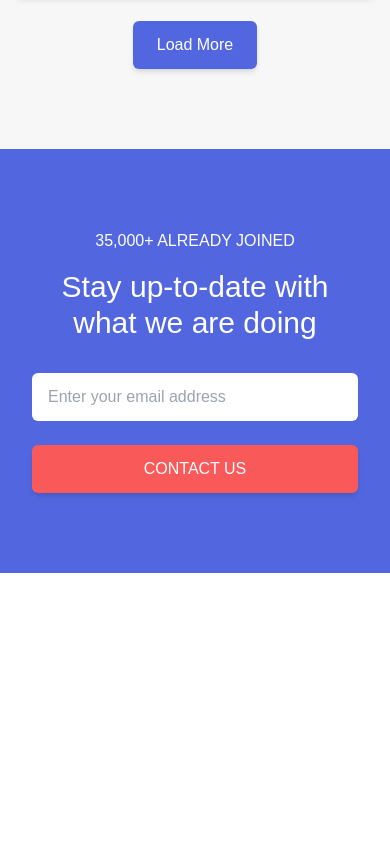
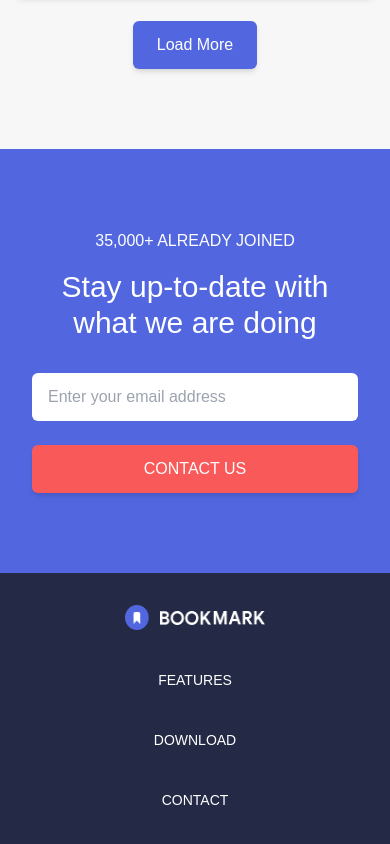
Before and after one commit to htutwaiphyoe/spotify, a Next.js app: page / in a window 390 px wide. Shown: the part 4769-5613 px from the top of the page. Before the commit the page ends 5342 px from the top, so only its background shows below. Built offline with nearby package versions, Linux system fonts and the light colour scheme.

Commit message:
add: footer

```diff
--- a/components/molecules/features/FeatureCard.tsx
+++ b/components/molecules/features/FeatureCard.tsx
@@ -16,7 +16,7 @@ export function FeatureCard({
   return (
     <div className={`relative mt-20 lg:mt-${mt}`}>
       <div
-        className={`container flex flex-col items-center justify-center lg:flex-${direction} gap-x-24`}
+        className={`container flex flex-col items-center justify-center ${direction} gap-x-24`}
       >
         <div className="z-10 flex justify-center flex-1 mb-10 md:mb-36 lg:mb-0">
           <div className="w-5/6 h-5/6 sm:w-3/4 sm:h-3/4 md:w-full md:h-full">
--- a/components/molecules/header/NavList.tsx
+++ b/components/molecules/header/NavList.tsx
@@ -1,12 +1,9 @@
-interface INavItem {
-  href: string;
-  text: string;
-}
+import { INavItem } from "@/interfaces/index";
 
 export function NavList(): JSX.Element {
   const navItems: INavItem[] = [
     { href: "#features", text: "Features" },
-    { href: "#pricing", text: "Pricing" },
+    { href: "#download", text: "Download" },
     { href: "#contact", text: "Contact" },
   ];
 
--- a/components/organisms/Download.tsx
+++ b/components/organisms/Download.tsx
@@ -28,7 +28,7 @@ export function Download(): JSX.Element {
   ];
 
   return (
-    <section className="py-20">
+    <section className="py-20" id="download">
       <SectionHeading
         title="Download the extension"
         description="We've got more browsers in the pipeline. Please do let us know if you've got a favorite you'd like us to prioritize."
--- a/components/organisms/Faq.tsx
+++ b/components/organisms/Faq.tsx
@@ -28,7 +28,7 @@ export function Faq(): JSX.Element {
     },
   ];
   return (
-    <section className="py-20 bg-bookmark-white">
+    <section className="py-20 bg-bookmark-white" id="faq">
       <SectionHeading
         title="Frequently Asked Questions"
         description="Here are some of our FAQs. If you have any other questions you'd like answered please feel free to email us."
--- a/components/organisms/Features.tsx
+++ b/components/organisms/Features.tsx
@@ -12,7 +12,7 @@ export function Features(): JSX.Element {
         "Organize your bookmarks however you like. Our simple drag-and-drop interface gives you complete control over how you manage your  favorite sites.",
       mt: "24",
       type: "left",
-      direction: "row",
+      direction: "lg:flex-row",
     },
     {
       src: "/imgs/illustration-features-tab-2.png",
@@ -22,7 +22,7 @@ export function Features(): JSX.Element {
         "Our powerful search feature will help you find saved sites in no  time at all. No need to crawl through all of your bookmarks.",
       mt: "36",
       type: "right",
-      direction: "row-reverse",
+      direction: "lg:flex-row-reverse",
     },
     {
       src: "/imgs/illustration-features-tab-3.png",
@@ -32,12 +32,15 @@ export function Features(): JSX.Element {
         " Easily share your bookmarks and collections with others. Create a shareable link that you can send at the click of a button.",
       mt: "36",
       type: "left",
-      direction: "row",
+      direction: "lg:flex-row",
     },
   ];
 
   return (
-    <section className="pt-20 mt-20 pb-36 bg-bookmark-white lg:mt-60">
+    <section
+      className="pt-20 mt-20 pb-36 bg-bookmark-white lg:mt-60"
+      id="features"
+    >
       <SectionHeading
         title="Features"
         description="Our aim is to make it quick and easy for you to access your favorite websites. Your bookmarks sync between your devices so you can access them on the go."
--- /dev/null
+++ b/components/organisms/Footer.tsx
@@ -0,0 +1,38 @@
+import Image from "next/image";
+import { INavItem } from "@/interfaces/index";
+import { NavList } from "@/components/molecules/header/NavList";
+
+export function Footer(): JSX.Element {
+  const socials: INavItem[] = [
+    { text: "fa-facebook-square", href: "www.facebook.com" },
+    { text: "fa-twitter", href: "www.twitter.com" },
+  ];
+  return (
+    <footer className="py-8 text-white bg-bookmark-blue">
+      <div className="container flex flex-col items-center md:flex-row">
+        <div className="flex flex-col items-center justify-center flex-1 gap-10 px-2 sm:flex-row md:justify-start">
+          <Image
+            src="/imgs/logo-bookmark-white.png"
+            alt="Bookmark logo"
+            width="140"
+            height="25"
+          />
+          <ul className="flex flex-col gap-10 text-sm text-center text-white uppercase sm:flex-row">
+            <NavList />
+          </ul>
+        </div>
+        <ul className="flex gap-10 mt-12 md:mt-0">
+          {socials.map(
+            (social: INavItem, i: number): JSX.Element => (
+              <li key={i}>
+                <a href={social.href}>
+                  <i className={`text-2xl text-white fab ${social.text}`}></i>
+                </a>
+              </li>
+            )
+          )}
+        </ul>
+      </div>
+    </footer>
+  );
+}
--- a/components/template/HomeTemplate.tsx
+++ b/components/template/HomeTemplate.tsx
@@ -4,6 +4,7 @@ import { Features } from "@/components/organisms/Features";
 import { Download } from "@/components/organisms/Download";
 import { Faq } from "@/components/organisms/Faq";
 import { Contact } from "@/components/organisms/Contact";
+import { Footer } from "@/components/organisms/Footer";
 
 export function HomeTemplate(): JSX.Element {
   return (
@@ -13,6 +14,7 @@ export function HomeTemplate(): JSX.Element {
       <Download />
       <Faq />
       <Contact />
+      <Footer />
     </>
   );
 }
--- a/interfaces/index.tsx
+++ b/interfaces/index.tsx
@@ -1,4 +1,9 @@
 import { ReactNode } from "react";
+
+export interface INavItem {
+  href: string;
+  text: string;
+}
 
 export interface IChildren {
   children: ReactNode;
--- a/styles/globals.css
+++ b/styles/globals.css
@@ -6,7 +6,7 @@
 
 @layer base {
   body {
-    @apply overflow-x-hidden font-poppins;
+    @apply overflow-x-hidden font-poppins scroll-smooth;
   }
 }
 
```
